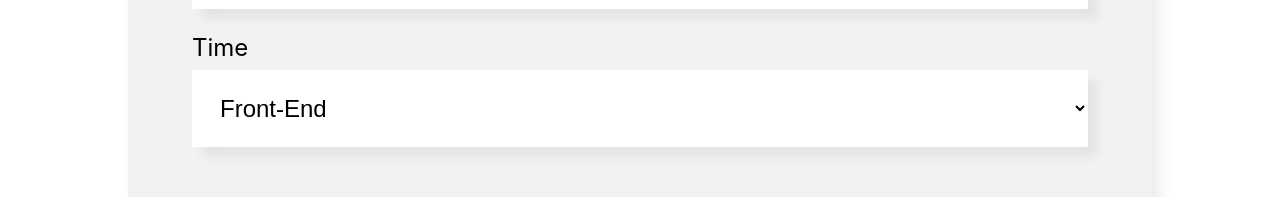
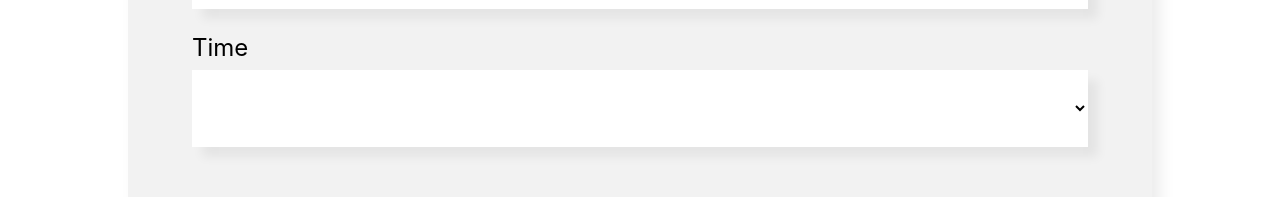
Before and after one commit to Gustavo494-ux/organo-alura, a React (Create React App) app in the folder organo/: page / in a window 1280 px wide. Shown: the part 1065-1262 px from the top of the page. Built offline with nearby package versions, Linux system fonts and the light colour scheme.

Commit message:
Modulo 5

```diff
--- a/organo/src/App.js
+++ b/organo/src/App.js
@@ -6,6 +6,11 @@
 
 function App() {
   const times = [
+    {
+      nome: 'Programação',
+      corPrimaria: '#57C278',
+      corSecundaria: '#D9F7E9',
+    },
     {
       nome: 'Front-End',
       corPrimaria: '#82CFFA',
@@ -41,7 +46,7 @@
   const [colaboradores, setColaboradores] = useState([])
 
     const aoNovoColaboradorAdicionado = (colaborador) => {
-      console.log(colaborador)
+      debugger
       setColaboradores([...colaboradores, colaborador])
 
   }
--- a/organo/src/componentes/Colaborador/index.js
+++ b/organo/src/componentes/Colaborador/index.js
@@ -1,9 +1,11 @@
 import './Colaborador.css';
 
-const Colaborador = ({nome, cargo, imagem}) =>  {
+const Colaborador = ({nome, cargo, imagem,corDeFundo}) =>  {
+    const background ={backgroundColor: corDeFundo}
+
     return  (
         <div className='colaborador'>
-            <div className='cabecalho'>
+            <div className='cabecalho' style={background}>
                 <img src={imagem} alt={nome}></img>
             </div>
             <div className='rodape'>
--- a/organo/src/componentes/ListaSuspensa/index.js
+++ b/organo/src/componentes/ListaSuspensa/index.js
@@ -5,7 +5,8 @@
             <label>{props.label}</label>
             <select
                     onChange={evento  => props.aoAlterado(evento.target.value)}
-                    required={props.obrigatorio}>
+                    required={props.obrigatorio} value={props.valor}>
+                <option value=""></option>
                 {props.itens && props.itens.map(item =>
                     <option key={item}>{item}</option>
                 )}
--- a/organo/src/componentes/Time/index.js
+++ b/organo/src/componentes/Time/index.js
@@ -12,6 +12,8 @@
             <div className='colaboradores'>
                 {props.colaboradores.map(
                     colaborador => <Colaborador
+                        corDeFundo={props.corPrimaria}
+                        key={colaborador.nome}
                         nome={colaborador.nome}
                         cargo={colaborador.cargo}
                         imagem={colaborador.imagem}
```
